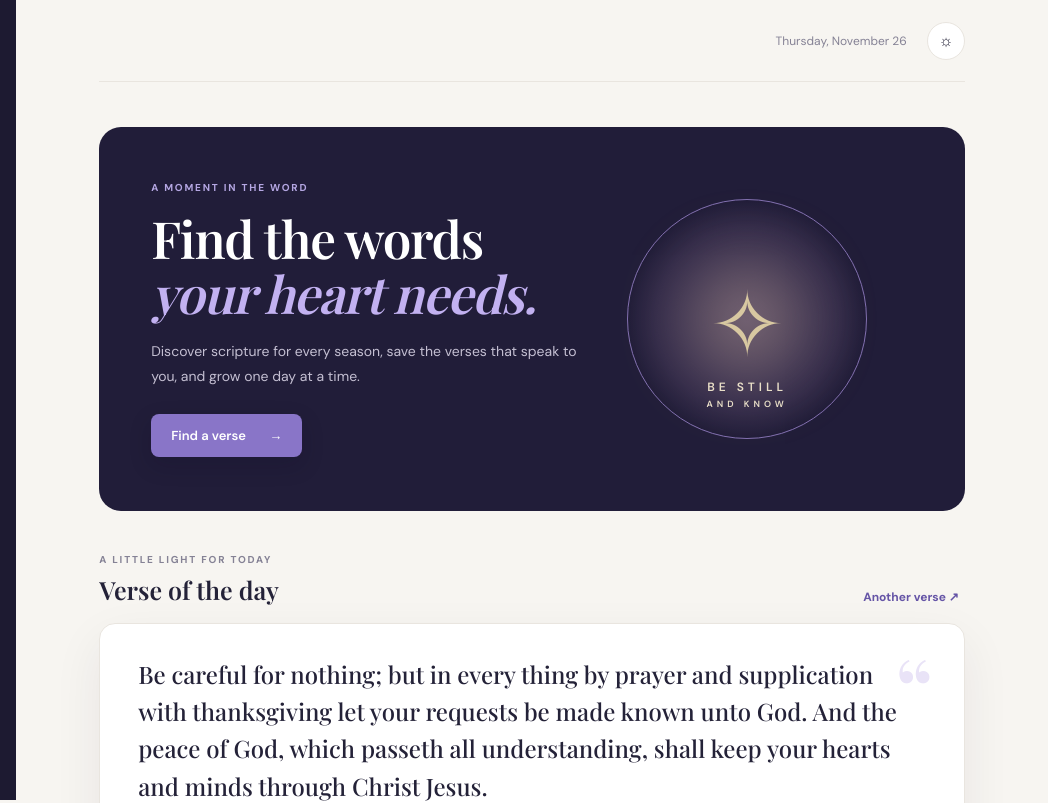
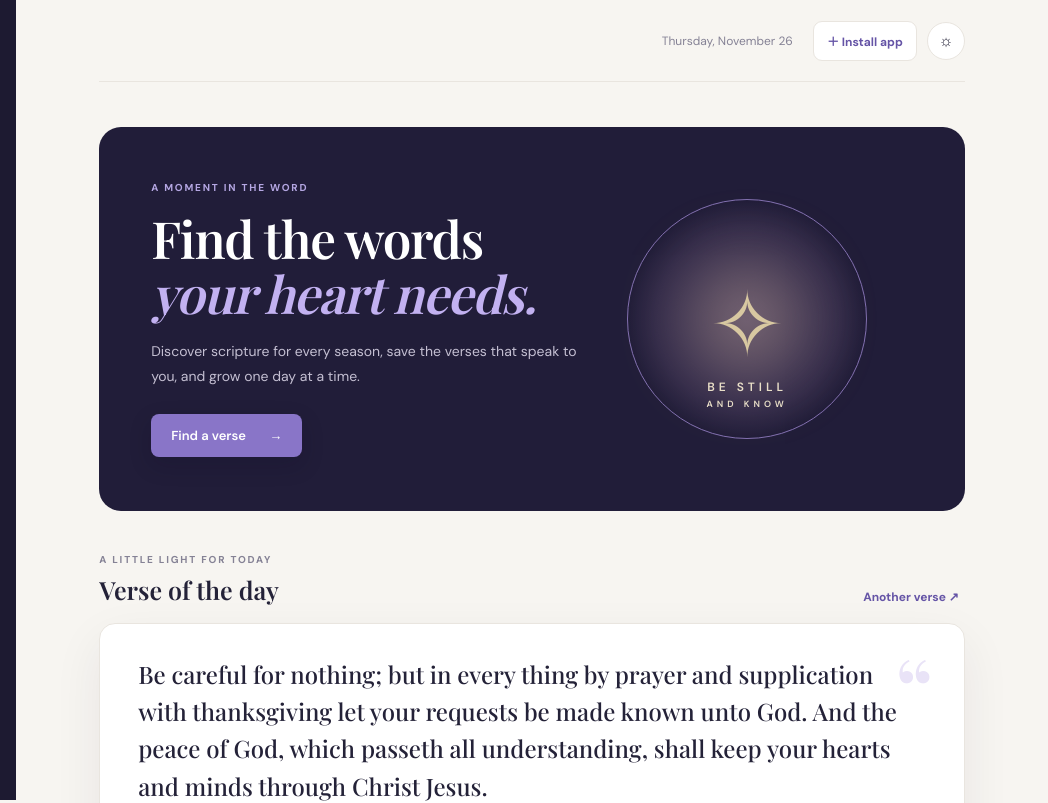
Before and after one commit to edmondchinyamu7/versefinder, a website: page index.html in a window 1280 px wide. Shown: the top 803 px of the page, 232-1280 px from the left. Drawn offline with nearby package versions, Linux system fonts and the light colour scheme; a web font is replaced by a local one.

Commit message:
Keep the install option visible when browser prompt is unavailable

```diff
--- a/index.html
+++ b/index.html
@@ -33,7 +33,7 @@
       <header class="topbar">
         <div class="mobile-brand">✦ VerseFinder</div>
         <div class="top-date" id="todayLabel"></div>
-        <div class="topbar-actions"><button class="install-button" id="installApp" type="button" hidden>＋ Install app</button><button class="icon-button" id="headerTheme" type="button" aria-label="Toggle colour theme" aria-pressed="false">☼</button></div>
+        <div class="topbar-actions"><button class="install-button" id="installApp" type="button">＋ Install app</button><button class="icon-button" id="headerTheme" type="button" aria-label="Toggle colour theme" aria-pressed="false">☼</button></div>
       </header>
 
       <section class="view active" id="view-home">
```
